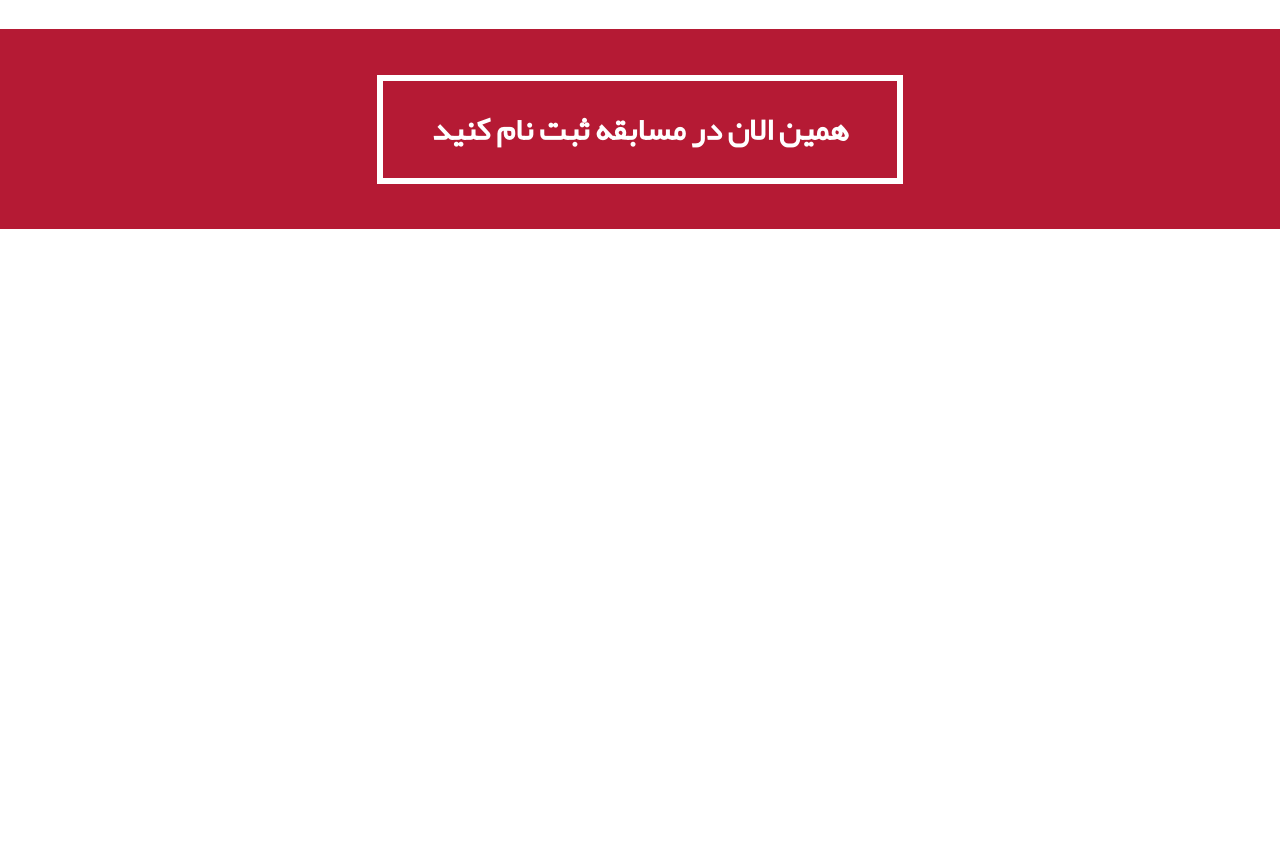
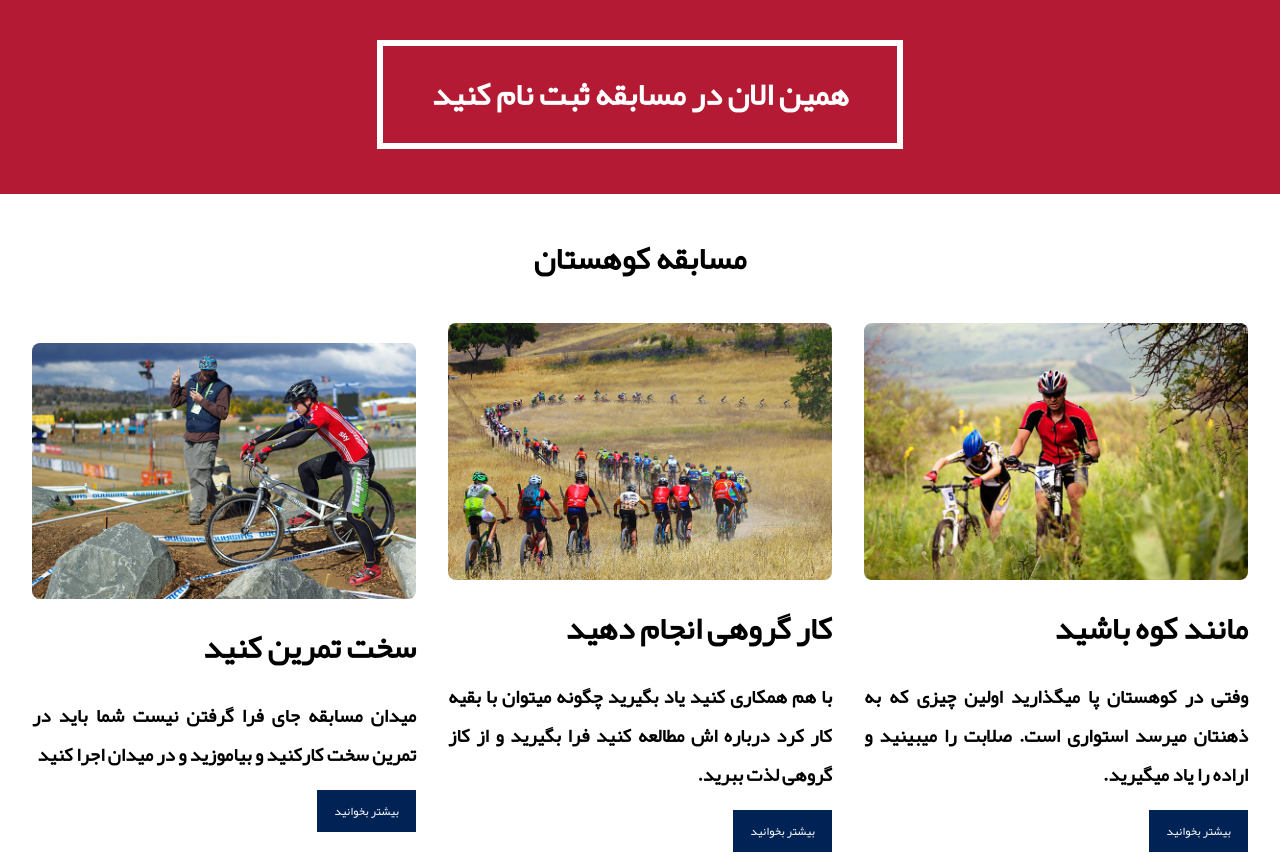
Before and after one commit to mohamadhosseinpour16/bicycle, a plain HTML site: page index.html in a window 1280 px wide. Shown: the part 1157-2025 px from the top of the page. Before the commit the page ends 1386 px from the top, so only its background shows below. Drawn offline with Linux system fonts and the light colour scheme.

Commit message:
write main tag and css feautres

```diff
--- a/css/style.css
+++ b/css/style.css
@@ -26,6 +26,9 @@ header {
   justify-content: space-between;
   color: var(--color-header);
   padding: 1rem 2rem;
+  position: sticky;
+  top: 0;
+  z-index: 100;
 }
 header > figure {
   display: flex;
@@ -80,10 +83,12 @@ article {
   flex-direction: column;
   justify-content: center;
   align-items: center;
-  margin: 2rem 0;
+  margin: 2rem;
 }
 .article-content-h1 > h1 {
   font-size: 2rem;
+  margin: 0;
+  padding-bottom: 18px;
 }
 .article-content-p {
   display: flex;
@@ -99,14 +104,14 @@ article {
   font-weight: 400;
   text-align: justify;
 }
-aside{
+aside {
   display: flex;
   align-items: center;
   justify-content: center;
   background-color: var(--bg-aside);
   height: 200px;
 }
-aside>button{
+aside > button {
   background-color: inherit;
   border: 6px solid var(--white-color);
   color: var(--white-color);
@@ -115,3 +120,60 @@ aside>button{
   cursor: pointer;
   font-weight: 900;
 }
+main {
+  display: flex;
+  flex-direction: column;
+  align-items: center;
+}
+main > div {
+  display: flex;
+  align-items: center;
+  justify-content: center;
+  padding: 2rem 0;
+}
+main > div > h1 {
+  margin: 0;
+}
+.row {
+  display: flex;
+  align-items: center;
+  justify-content: space-evenly;
+}
+.column {
+  display: flex;
+  flex-direction: column;
+  align-items: flex-start;
+  justify-content: center;
+  width: 30%;
+}
+.column > img {
+  width: 100%;
+  border-radius: 0.5rem;
+}
+.column > h2 {
+  margin: 0;
+  padding: 1rem 0;
+  font-size: 2rem;
+}
+.column > p {
+  text-align: justify;
+  font-size: 1.2rem;
+  font-weight: 900;
+  margin: 0;
+}
+.column > button {
+  background-color: var(--bg-hedaer);
+  color: var(--white-color);
+  border: 1px solid var(--bg-hedaer);
+  padding: 0.5rem 1rem;
+  margin: 1rem 0;
+  font-size: 12px;
+  transition: 0.5s;
+  cursor: pointer;
+}
+.column > button:hover {
+  background-color: var(--white-color);
+  color: var(--bg-hedaer);
+  transform: scale(1.1);
+  transition: 0.5s;
+}
--- a/index.html
+++ b/index.html
@@ -44,6 +44,29 @@
             همین الان در مسابقه ثبت نام کنید
         </button>
     </aside>
+    <main>
+        <div>
+            <h1>مسابقه کوهستان</h1>
+        </div>
+        <section class="row">
+            <div class="column"><img src="./images/cardimg/m1.jpg" alt="card image">
+                <h2>مانند کوه باشید</h2>
+                <p>وفتی در کوهستان پا میگذارید اولین چیزی که به ذهنتان میرسد استواری است. صلابت را میبینید و اراده را
+                    یاد میگیرید.
+                </p><button>بیشتر بخوانید</button>
+            </div>
+            <div class="column"><img src="./images/cardimg/m2.jpg" alt="card image">
+                <h2>کار گروهی انجام دهید</h2>
+                <p>با هم همکاری کنید یاد بگیرید چگونه میتوان با بقیه کار کرد درباره اش مطالعه کنید فرا بگیرید و از کاز
+                    گروهی لذت ببرید.</p><button>بیشتر بخوانید</button>
+            </div>
+            <div class="column"><img src="./images/cardimg/m3.jpg" alt="card image">
+                <h2>سخت تمرین کنید</h2>
+                <p> میدان مسابقه جای فرا گرفتن نیست شما باید در تمرین سخت کارکنید و بیاموزید و در میدان اجرا کنید</p>
+                <button>بیشتر بخوانید</button>
+            </div>
+        </section>
+    </main>
 
 </body>
 
```
